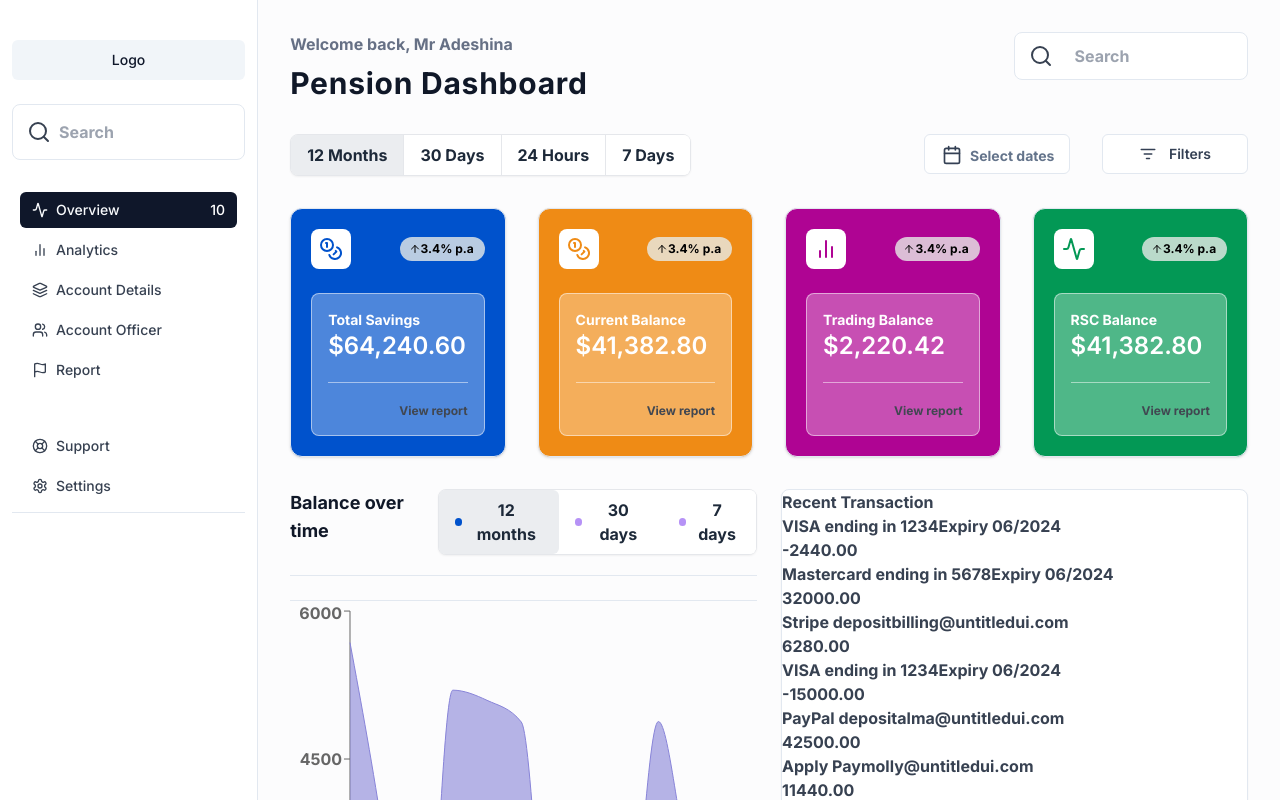
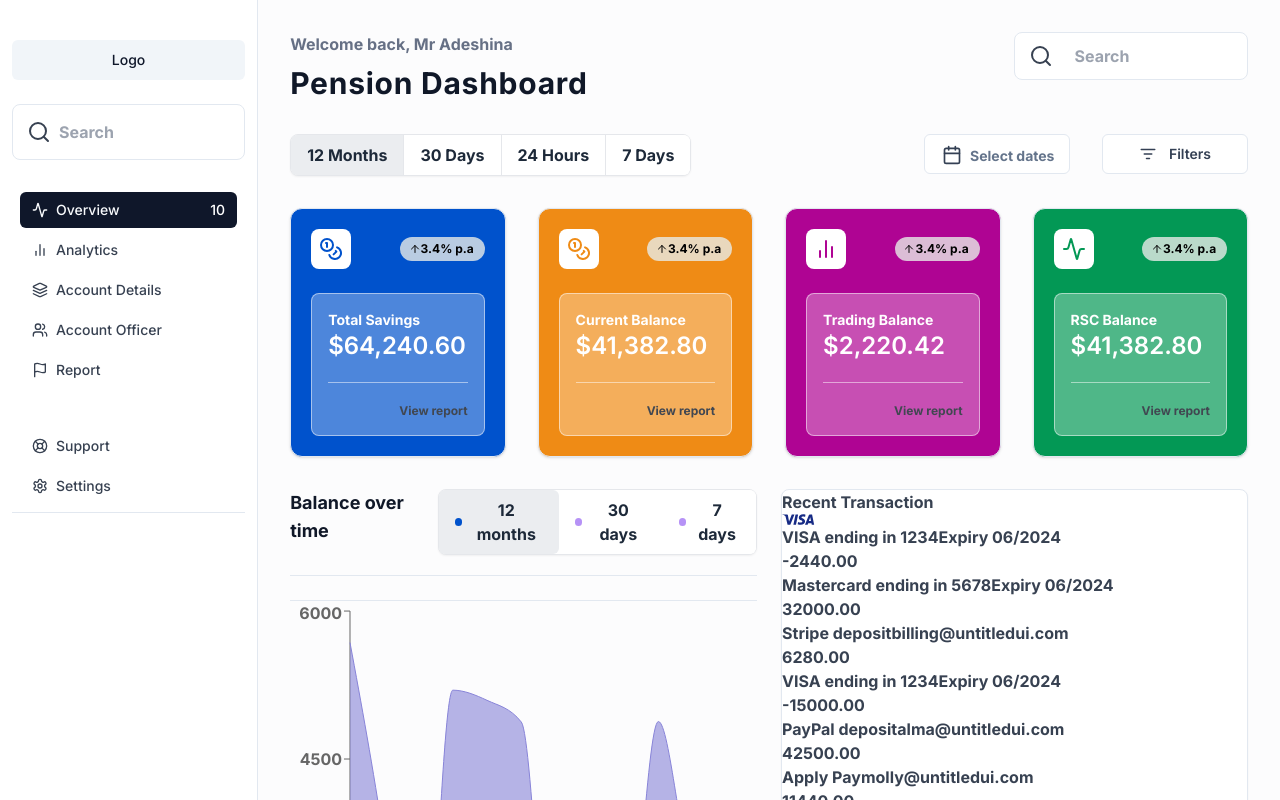
Before and after one commit to Drifty-Cyber/o-dash-next, a Next.js app: page / in a window 1280 px wide. Shown: the top 800 px of the page. Built offline with nearby package versions, Linux system fonts and the light colour scheme; what tailwindcss-debug-screens would draw is missing.

Commit message:
chore: add transactions

```diff
--- a/components/Transactions.tsx
+++ b/components/Transactions.tsx
@@ -23,6 +23,23 @@ export default function Transactions() {
   return (
     <div>
       <h2>Recent Transaction</h2>
+      <div>
+        <svg
+          width="33"
+          height="11"
+          viewBox="0 0 33 11"
+          fill="none"
+          xmlns="http://www.w3.org/2000/svg"
+        >
+          <path
+            fill-rule="evenodd"
+            clip-rule="evenodd"
+            d="M8.33366 10.6444H5.58734L3.52793 2.55655C3.43019 2.18451 3.22264 1.8556 2.91734 1.70059C2.15544 1.31102 1.31588 1.00099 0.399994 0.844625V0.533243H4.8241C5.43469 0.533243 5.89264 1.00099 5.96896 1.54422L7.03749 7.37824L9.78248 0.533243H12.4525L8.33366 10.6444ZM13.979 10.6444H11.3853L13.521 0.533243H16.1147L13.979 10.6444ZM19.4703 3.33433C19.5466 2.78975 20.0045 2.47837 20.5388 2.47837C21.3784 2.40019 22.2929 2.55655 23.0561 2.94477L23.5141 0.767795C22.7509 0.456414 21.9113 0.300049 21.1494 0.300049C18.632 0.300049 16.8003 1.70059 16.8003 3.64437C16.8003 5.12309 18.0978 5.89952 19.0137 6.36727C20.0045 6.83367 20.3861 7.14505 20.3098 7.61145C20.3098 8.31105 19.5466 8.62243 18.7847 8.62243C17.8688 8.62243 16.9529 8.38923 16.1147 7.99966L15.6567 10.178C16.5726 10.5662 17.5635 10.7226 18.4794 10.7226C21.302 10.7994 23.0561 9.40021 23.0561 7.30007C23.0561 4.65535 19.4703 4.50033 19.4703 3.33433ZM32.1333 10.6444L30.0739 0.533243H27.8619C27.4039 0.533243 26.946 0.844625 26.7933 1.31102L22.9798 10.6444H25.6498L26.1827 9.167H29.4633L29.7686 10.6444H32.1333ZM28.2435 3.25616L29.0054 7.06688H26.8697L28.2435 3.25616Z"
+            fill="#172B85"
+          />
+        </svg>
+      </div>
+
       <ul>
         {transactions.map((transaction, index) => (
           <li key={index}>
```
